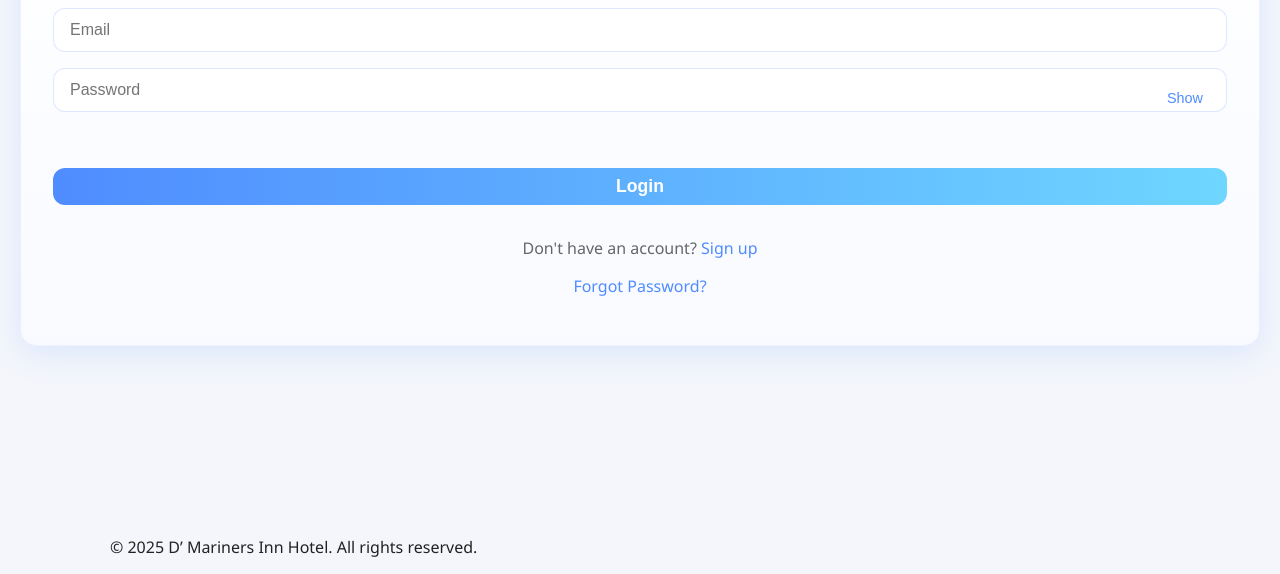
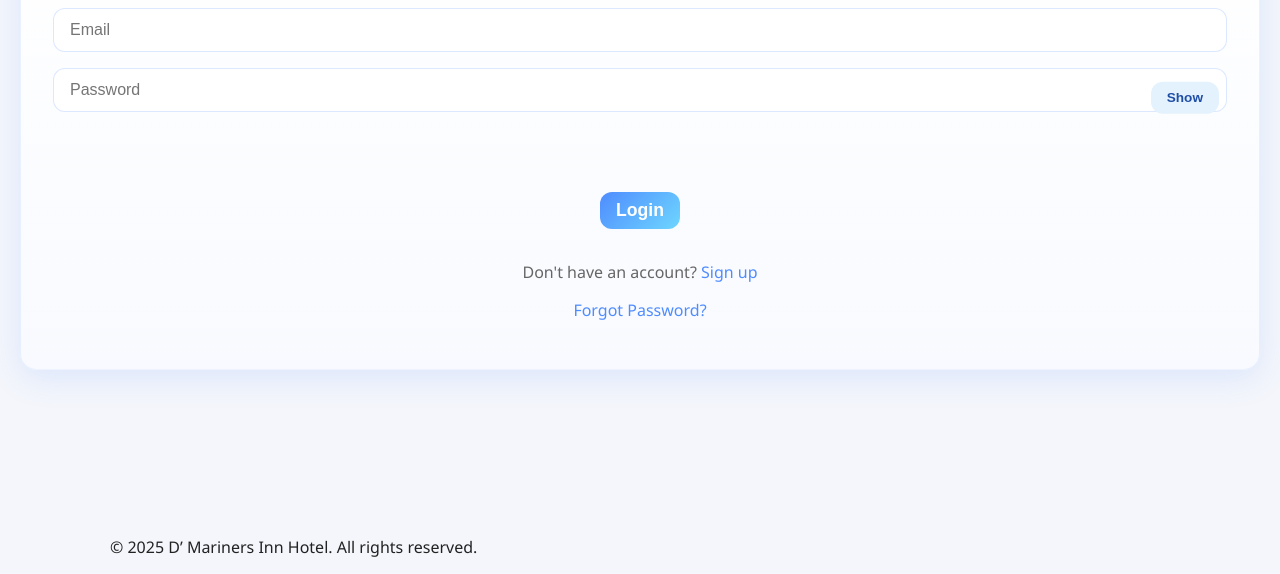
Before and after one commit to Kyle-Geronimo/Capstone-Javascript-, a website: page javascript_website/pages/login.html in a window 1280 px wide. Shown: the part 226-800 px from the top of the page. Drawn offline with Linux system fonts and the light colour scheme; no server answers.

Commit message:
Update login.html

```diff
--- a/javascript_website/pages/login.html
+++ b/javascript_website/pages/login.html
@@ -5,10 +5,6 @@
   <title>HotelLink - Login</title>
   <meta name="viewport" content="width=device-width, initial-scale=1.0">
   <link rel="stylesheet" href="../css/styles.css">
-  <!-- Firebase SDKs -->
-  <script src="https://www.gstatic.com/firebasejs/9.23.0/firebase-app-compat.js"></script>
-  <script src="https://www.gstatic.com/firebasejs/9.23.0/firebase-auth-compat.js"></script>
-  <script src="https://www.gstatic.com/firebasejs/9.23.0/firebase-firestore-compat.js"></script>
 </head>
 <body>
   <header>
@@ -16,6 +12,7 @@
       <h1>HotelLink</h1>
       <nav>
         <a href="../index.html" class="nav-btn">Home</a>
+        <a href="signup.html" class="nav-btn">Sign Up</a>
       </nav>
     </div>
   </header>
@@ -27,12 +24,14 @@
         <input id="login-email" type="email" placeholder="Email">
         <div class="password-wrap">
           <input id="login-password" type="password" placeholder="Password">
-          <button type="button" class="toggle-password" data-target="login-password">Show</button>
+          <button type="button" class="toggle-password action-btn secondary" data-target="login-password">Show</button>
         </div>
-        <button id="login-btn" class="action-btn">Login</button>
-        <div class="form-links">
-          <p>Don't have an account? <a href="signup.html">Sign up</a></p>
-          <p><a href="reset-password.html" class="forgot-link">Forgot Password?</a></p>
+        <div class="button-container center-button">
+          <button id="login-btn" class="action-btn primary">Login</button>
+        </div>
+        <div class="form-links text-center">
+          <p>Don't have an account? <a href="signup.html" class="link-btn">Sign up</a></p>
+          <p><a href="reset-password.html" class="link-btn">Forgot Password?</a></p>
         </div>
       </div>
     </section>
@@ -44,13 +43,11 @@
     </div>
   </footer>
 
-  <script type="module" src="../js/firebase-config.js"></script>
-  <script type="module" src="../js/auth.js"></script>
-  <script type="module" src="../js/show-password.js"></script>
   <script type="module">
+    import { auth } from '../js/firebase-config.js';
     import { login } from '../js/auth.js';
-  import { auth } from '../js/firebase-config.js';
 
+    // Handle login button click
     document.getElementById('login-btn').addEventListener('click', async () => {
       const email = document.getElementById('login-email').value;
       const password = document.getElementById('login-password').value;
@@ -62,8 +59,12 @@
       }
     });
 
+    // Redirect if already logged in
     auth.onAuthStateChanged(user => {
-    if (user) window.location.href = '../index.html';
+      if (user) {
+        window.location.href = '../index.html';
+      }
+      updateNavVisibility();
     });
   </script>
 </body>
```
Lines whose indentation alone changed are shown as unchanged.
